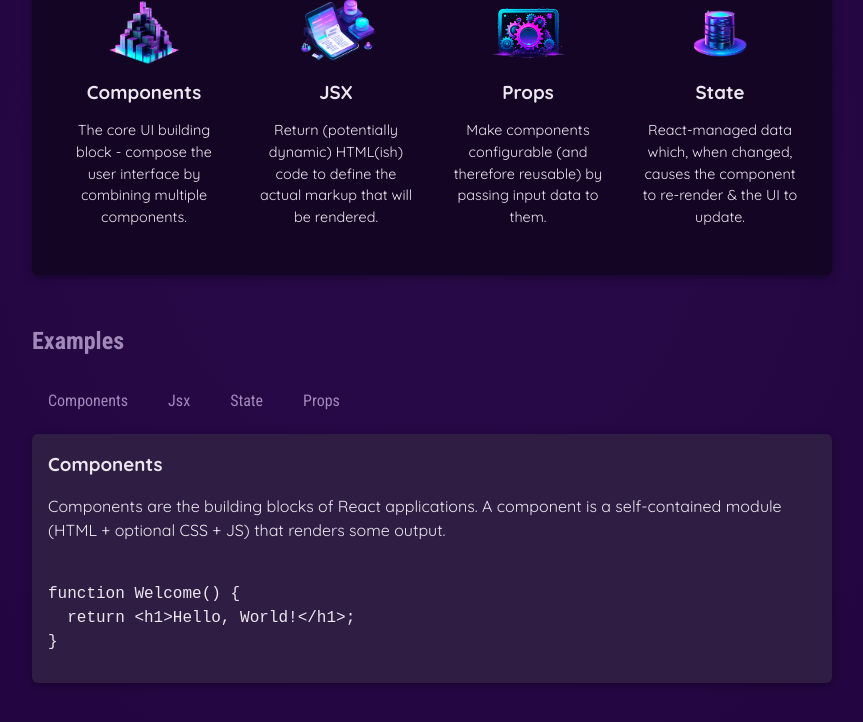
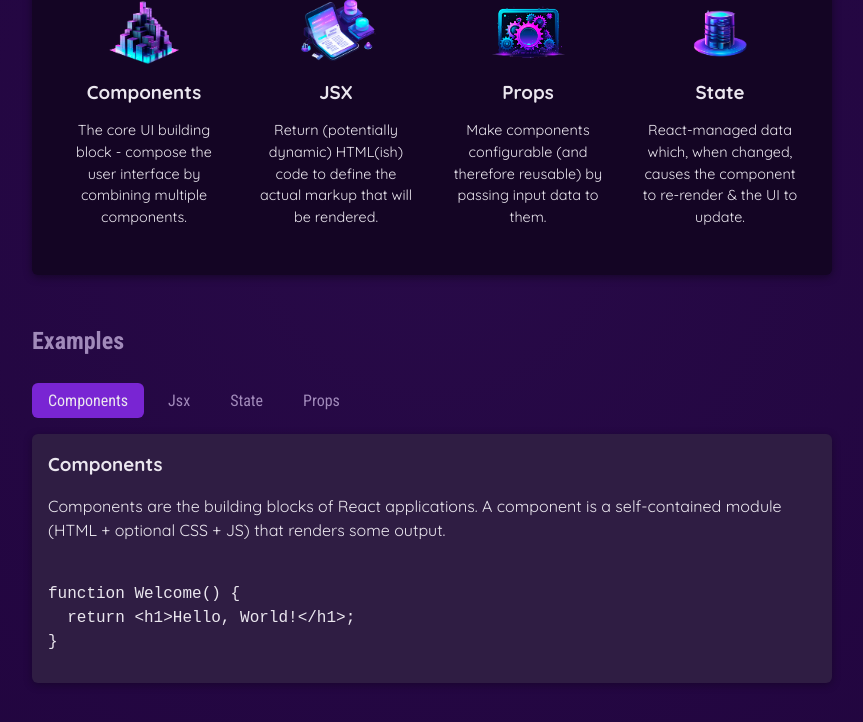
Before and after one commit to FANT0M100/coreconceptreact, a React (Vite) app: page / in a window 1280 px wide. Both pictures are taken after a click on the button "Components". Shown: the part 424-1146 px from the top of the page, without its empty margins (208-1071 px from the left). Built offline with nearby package versions, Linux system fonts and the light colour scheme.

Commit message:
spliting components

```diff
--- a/src/App.jsx
+++ b/src/App.jsx
@@ -1,54 +1,16 @@
-import { useState } from "react";
-import CoreConcept from "./components/CoreConcept";
 import Header from "./components/Header";
-import TabButton from "./components/TabButton.jsx";
-import { CORE_CONCEPTS } from "./data.js";
-import { EXAMPLES } from "./data.js";
+import CoreConcepts from "./components/CoreConcepts.jsx";
+import Examples from "./components/Examples.jsx";
 
 function App() {
-  const [selectedTopic, setSelectedTopic] = useState("components");
-
-  const handleClick = (selectedButon) => {
-    setSelectedTopic(selectedButon);
-  };
-
   return (
-    <div>
+    <>
       <Header />
       <main>
-        <section id="core-concepts">
-          <h2>Core Concepts</h2>
-          <ul>
-            <CoreConcept
-              title={CORE_CONCEPTS[0].title}
-              description={CORE_CONCEPTS[0].description}
-              image={CORE_CONCEPTS[0].image}
-            />
-            <CoreConcept {...CORE_CONCEPTS[1]} />
-            <CoreConcept {...CORE_CONCEPTS[2]} />
-            <CoreConcept {...CORE_CONCEPTS[3]} />
-          </ul>
-        </section>
-        <section id="examples">
-          <h2>Examples</h2>
-          <menu>
-            <TabButton onSelect={() => handleClick("components")}>
-              Components
-            </TabButton>
-            <TabButton onSelect={() => handleClick("jsx")}>Jsx</TabButton>
-            <TabButton onSelect={() => handleClick("state")}>State</TabButton>
-            <TabButton onSelect={() => handleClick("props")}>Props</TabButton>
-          </menu>
-          <div id="tab-content">
-            <h3>{EXAMPLES[selectedTopic].title}</h3>
-            <p>{EXAMPLES[selectedTopic].description}</p>
-            <pre>
-              <code>{EXAMPLES[selectedTopic].code}</code>
-            </pre>
-          </div>
-        </section>
+        <CoreConcepts />
+        <Examples />
       </main>
-    </div>
+    </>
   );
 }
 
--- /dev/null
+++ b/src/components/CoreConcepts.jsx
@@ -0,0 +1,17 @@
+import { CORE_CONCEPTS } from "../data";
+import CoreConcept from "./CoreConcept";
+
+const CoreConcepts = () => {
+  return (
+    <section id="core-concepts">
+      <h2>Core Concepts</h2>
+      <ul>
+        {CORE_CONCEPTS.map((concept) => (
+          <CoreConcept key={concept.title} {...concept} />
+        ))}
+      </ul>
+    </section>
+  );
+};
+
+export default CoreConcepts;
--- /dev/null
+++ b/src/components/Examples.jsx
@@ -0,0 +1,58 @@
+import { useState } from "react";
+import { EXAMPLES } from "../data";
+import TabButton from "./TabButton";
+
+const Examples = () => {
+  const [selectedTopic, setSelectedTopic] = useState();
+
+  const handleClick = (selectedButon) => {
+    setSelectedTopic(selectedButon);
+  };
+
+  let tabContent = <p>Please select a topic</p>;
+  if (selectedTopic) {
+    tabContent = (
+      <div id="tab-content">
+        <h3>{EXAMPLES[selectedTopic].title}</h3>
+        <p>{EXAMPLES[selectedTopic].description}</p>
+        <pre>
+          <code>{EXAMPLES[selectedTopic].code}</code>
+        </pre>
+      </div>
+    );
+  }
+  return (
+    <section id="examples">
+      <h2>Examples</h2>
+      <menu>
+        <TabButton
+          onSelect={() => handleClick("components")}
+          isActive={selectedTopic === "components"}
+        >
+          Components
+        </TabButton>
+        <TabButton
+          onSelect={() => handleClick("jsx")}
+          isActive={selectedTopic === "jsx"}
+        >
+          Jsx
+        </TabButton>
+        <TabButton
+          onSelect={() => handleClick("state")}
+          isActive={selectedTopic === "state"}
+        >
+          State
+        </TabButton>
+        <TabButton
+          onSelect={() => handleClick("props")}
+          isActive={selectedTopic === "props"}
+        >
+          Props
+        </TabButton>
+      </menu>
+      {tabContent}
+    </section>
+  );
+};
+
+export default Examples;
--- a/src/components/TabButton.jsx
+++ b/src/components/TabButton.jsx
@@ -1,9 +1,11 @@
 import React from "react";
 
-const TabButton = ({ children, onSelect }) => {
+const TabButton = ({ children, onSelect, isActive }) => {
   return (
     <li>
-      <button onClick={onSelect}>{children}</button>
+      <button className={isActive ? "active" : undefined} onClick={onSelect}>
+        {children}
+      </button>
     </li>
   );
 };
```
